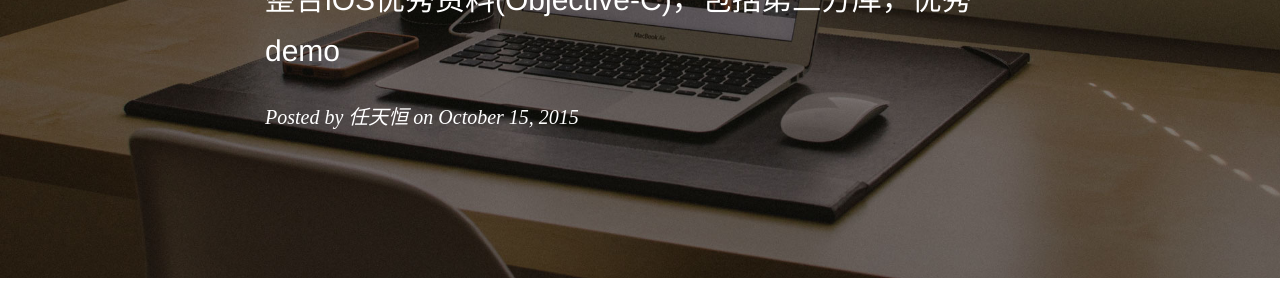
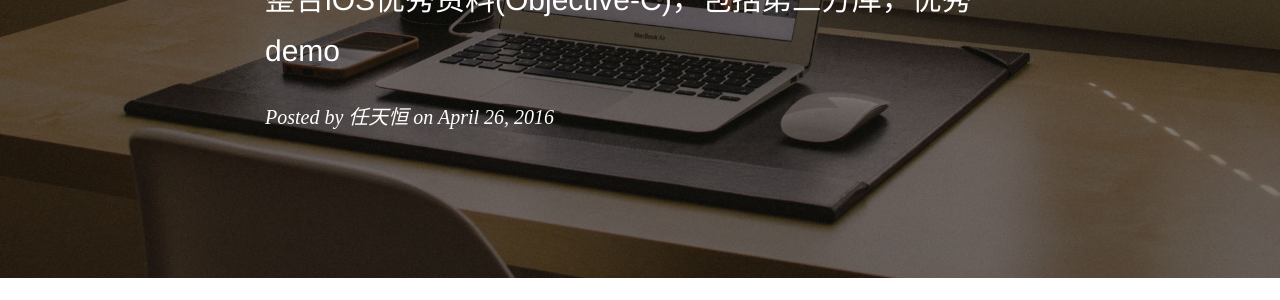
Before and after one commit to rth211/rth211.github.io, a Jekyll site: the page built from _posts/2016.04/2015-07-02-iOS第三方库备忘录（Objective-C）.md, in a window 1280 px wide and 900 px high. Shown: the part 291-591 px from the top of the window. Built offline with Jekyll 4.4.1, drawn with Linux system fonts in a browser that asks for light colours; nearby versions of some CDN libraries; comment, search, counter and statistics services are not loaded.

Commit message:
4.26 11:43 update

```diff
--- a/_posts/2015.07/2015-07-02-iOS第三方库备忘录（Objective-C）.md
+++ b/_posts/2016.04/2015-07-02-iOS第三方库备忘录（Objective-C）.md
@@ -2,7 +2,7 @@
 layout: post
 title: iOS资料收集（Objective-C）
 subtitle:   "整合iOS优秀资料(Objective-C)，包括第三方库，优秀demo"
-date: 2015-10-15 11:30:00
+date: 2016-04-26 12:00:00
 author:     "任天恒"
 header-img: "img/home-bg.jpg"
 tags:	iOS
```
